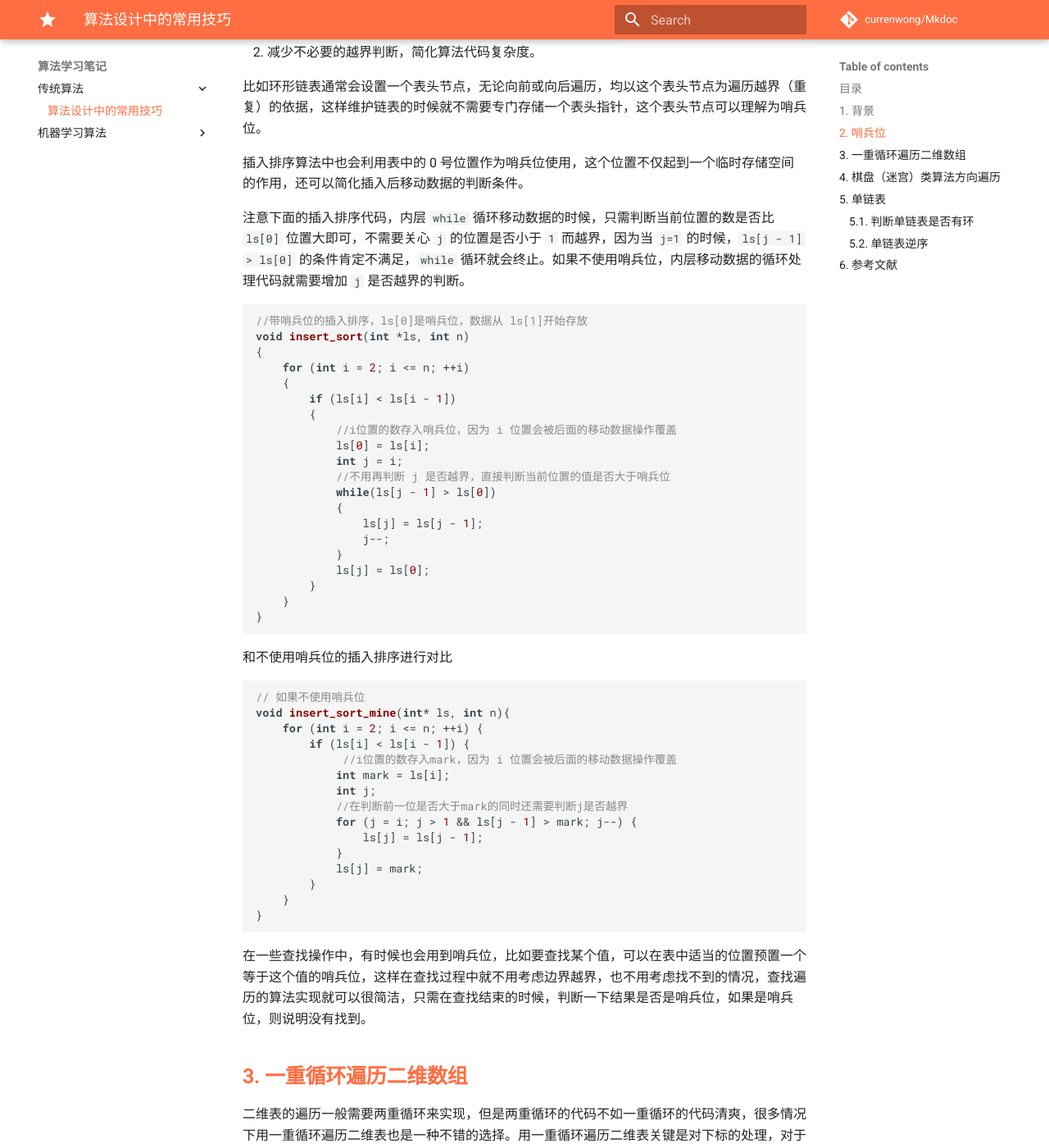
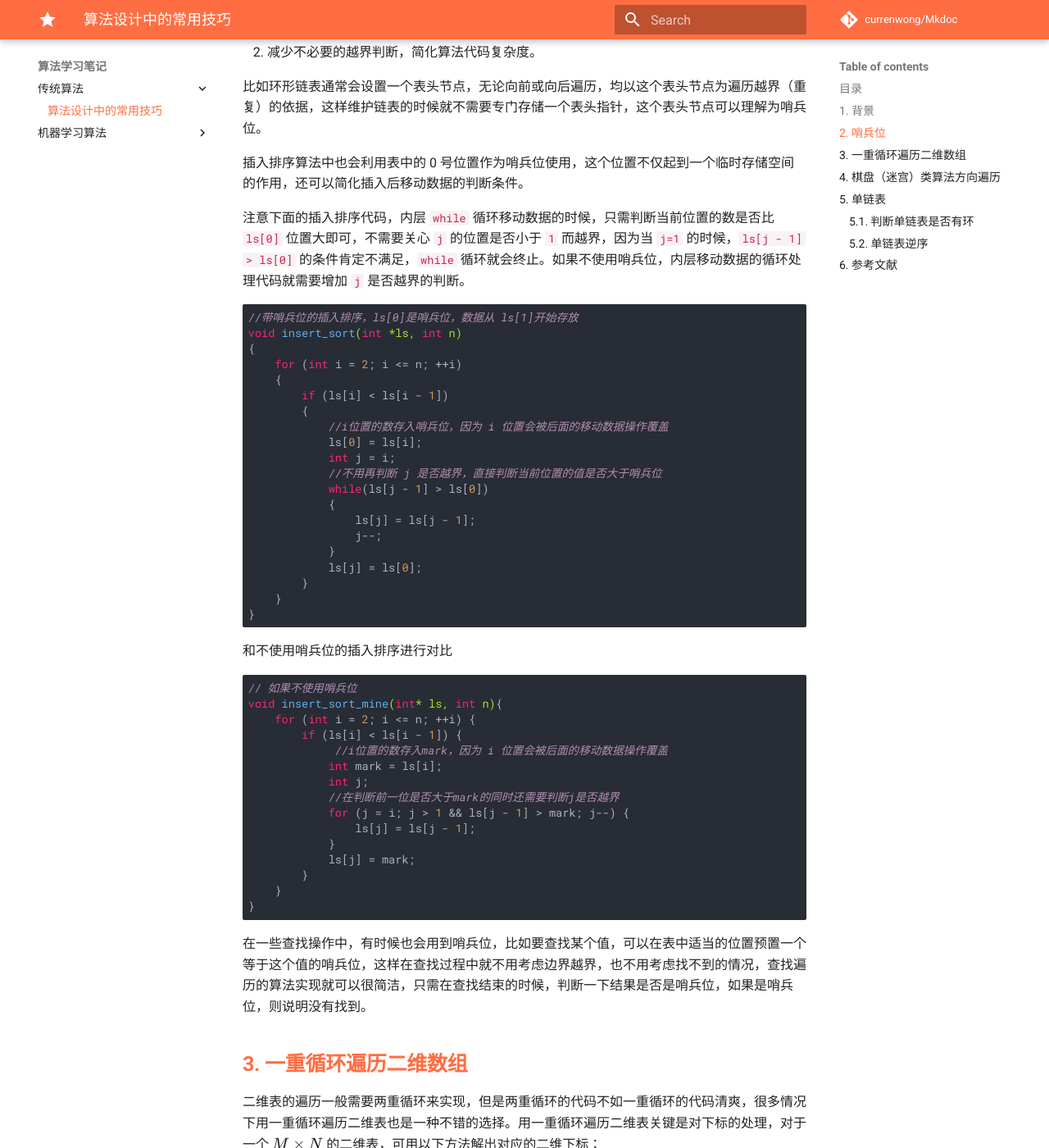
Before and after one commit to CurrenWong/Mkdoc, an MkDocs documentation site: the page built from docs/算法学习笔记/传统算法/1.算法设计中的常用技巧.md, in a window 1280 px wide and 1400 px high, scrolled down 1388 px. Shown: the whole window at 82% size. Built offline with MkDocs 1.6.1 and Material for MkDocs 9.7.7, drawn with Linux system fonts in a browser that asks for light colours; a script that is not in the unit is left out; comment, search, counter and statistics services are not loaded.

Commit message:
Update code highlight
Former-commit-id: b4b1c3c5e1a7e4b35936cccec42305334e3c1636

```diff
--- /dev/null
+++ b/docs/css/atom-one-dark-reasonable.css
@@ -0,0 +1,86 @@
+/*
+
+Atom One Dark With support for ReasonML by Gidi Morris, based off work by Daniel Gamage
+
+Original One Dark Syntax theme from https://github.com/atom/one-dark-syntax
+
+*/
+
+.md-typeset code {
+    background: #f9f2f4;
+    color: #c7254e;
+}
+
+.hljs-metaFun .hljs-meta {
+    /* color: #a19f00c7; */
+    color: #f5871f;
+}
+
+.md-typeset pre code,  .hljs {
+  display: block;
+  overflow-x: auto;
+  padding: 0.5em;
+  color: #abb2bf;
+  background: #282c34;
+}
+.hljs-keyword, .hljs-meta-keyword, .hljs-operator {
+  color: #F92672;
+}
+.hljs-pattern-match {
+  color: #F92672;
+}
+.hljs-pattern-match .hljs-constructor {
+  color: #61aeee;
+}
+.hljs-function {
+  color: #61aeee;
+}
+.hljs-function .hljs-params {
+  color: #A6E22E;
+}
+.hljs-function .hljs-params .hljs-typing {
+  color: #FD971F;
+}
+.hljs-module-access .hljs-module {
+  color: #7e57c2;
+}
+.hljs-constructor {
+  color: #e2b93d;
+}
+.hljs-constructor .hljs-string {
+  color: #9CCC65;
+}
+.hljs-comment, .hljs-quote {
+  color: #b18eb1;
+  font-style: italic;
+}
+.hljs-doctag, .hljs-formula {
+  color: #c678dd;
+}
+.hljs-section, .hljs-name, .hljs-selector-tag, .hljs-deletion, .hljs-subst {
+  color: #e06c75;
+}
+.hljs-literal {
+  color: #56b6c2;
+}
+.hljs-string, .hljs-regexp, .hljs-addition, .hljs-attribute, .hljs-meta-string {
+  color: #98c379;
+}
+.hljs-built_in, .hljs-class .hljs-title {
+  color: #e6c07b;
+}
+.hljs-attr, .hljs-variable, .hljs-template-variable, .hljs-type, .hljs-selector-class, .hljs-selector-attr, .hljs-selector-pseudo, .hljs-number {
+  color: #d19a66;
+}
+.hljs-symbol, .hljs-bullet, .hljs-link, .hljs-meta, .hljs-selector-id, .hljs-title {
+  color: #61aeee;
+}
+.hljs-emphasis {
+  font-style: italic;
+}
+.hljs-strong {
+  font-weight: bold;
+}
+.hljs-link {
+  text-decoration: underline;
+}
--- a/docs/css/highlight-default.css
+++ b/docs/css/highlight-default.css
@@ -33,7 +33,7 @@
 
 }
 
-.hljs-meta-keyword {
+.hljs-meta-keyword, .hljs-keyword{
     color: #8959a8;
 }
 
@@ -46,7 +46,6 @@
 
 .hljs-type,
 .hljs-string,
-.hljs-number,
 .hljs-selector-id,
 .hljs-selector-class,
 .hljs-quote,
@@ -54,6 +53,10 @@
 .hljs-deletion {
     color: #880000;
 }
+.hljs-number, .hljs-params{
+    color: #f5871f;
+}
+
 
 .hljs-title,
 .hljs-section {
--- a/docs/js/extra.js
+++ b/docs/js/extra.js
@@ -132,13 +132,13 @@
     // 构建节点树
     var tree_root = buildTree(root, headingList);
     // console.log("length:" + tree_root.children.length);
-    return tree_root
-};
+    return tree_root;
+}
 
 function getSvgTemplate(id) {
     var str = '<div style="height:300px;"><svg style="width:100%; height:100%;" id ="' +
         id + '" ></svg></div><hr>';
-    return str
+    return str;
 }
 
 // 将mindmap代码框中的markdown转为html<ni>text</ni>标记
@@ -177,7 +177,7 @@
             nodeList[i] = buffer;
         }
         // 转回文本，换行符分割
-        str = nodeList.toString().replace(/,/ig, "\n")
+        str = nodeList.toString().replace(/,/ig, "\n");
         // 创建svg模板，用传入的顺序seq标号
         map.parent().after(getSvgTemplate("mindmap-inline-" + seq));
         // 将未渲染的节点元素添加到模板中
@@ -185,7 +185,6 @@
     } else {
         throw "Mindmap " + seq + " 不存在根节点";
     }
-
 }
 
 // 转换emoji
@@ -197,7 +196,7 @@
     // 转换Emoji
     elements.each(function () {
         $(this).html(emoji.replace_colons($(this).html()));
-    })
+    });
     // 定义正则对象
     var reg = new RegExp();
     reg.compile(":[a-z|\-|1-9|\+|\-]*:", "ig");
@@ -332,7 +331,7 @@
             right: "$",
             display: false
         }]
-    })
+    });
 }));
 
 // 渲染标题5，使其即便不显示在目录上，也能够带有锚点和链接，
@@ -356,7 +355,7 @@
     function () {
         // 在目录前插入思维导图
         $("h2").children(".toclink").filter(function () {
-            return $(this).text() == "目录"
+            return $(this).text() == "目录";
         }).parent().before(getSvgTemplate("mindmap"));
         // 渲染
         if ($('svg#mindmap').length != 0) {
@@ -373,7 +372,7 @@
                         window.location.href = $(this).attr("href");
                     });
                 }
-            })
+            });
         }
     }
 );
@@ -383,7 +382,7 @@
 $(function () {
     // 不转换UML图
     var text = 'pre code';
-    ignoreList = ['mermaid', 'mindmap']
+    ignoreList = ['mermaid', 'mindmap'];
     document.querySelectorAll(text).forEach((block) => {
         if (ignoreList.indexOf(block.className) != -1) {
 
@@ -391,7 +390,7 @@
             hljs.highlightBlock(block);
         }
     });
-    $('.mermaid').parent().each(function () {
+    $('.mermaid').each(function () {
         $(this).attr('style', 'background-color:blanchedalmond');
     });
 }
@@ -440,11 +439,8 @@
 
 // 放置模板显示阅读所需时间
 $(showReadingTime());
+
 // 计算并显示阅读所需时间
-// $('article').readingTime({
-//     wordCountTarget: '.words',
-//     lang :'zh'
-// });
 $(function() {
 
 	$('article').readingTime({
--- a/mkdocs.yml
+++ b/mkdocs.yml
@@ -41,8 +41,8 @@
   - css/katex.min.css
   - css/copy-tex.min.css
   - css/view.mindmap.css
-  - css/highlight-default.css # 代码高亮主题
-  # - css/tomorrow.css # 代码高亮主题
+  # - css/highlight-default.css # 代码高亮主题
+  - css/atom-one-dark-reasonable.css # 代码高亮主题
   - css/font-awesome-all.min.css # font-awesome 图标
   - css/emoji.css # 显示emoji
   - css/extra.css
```
